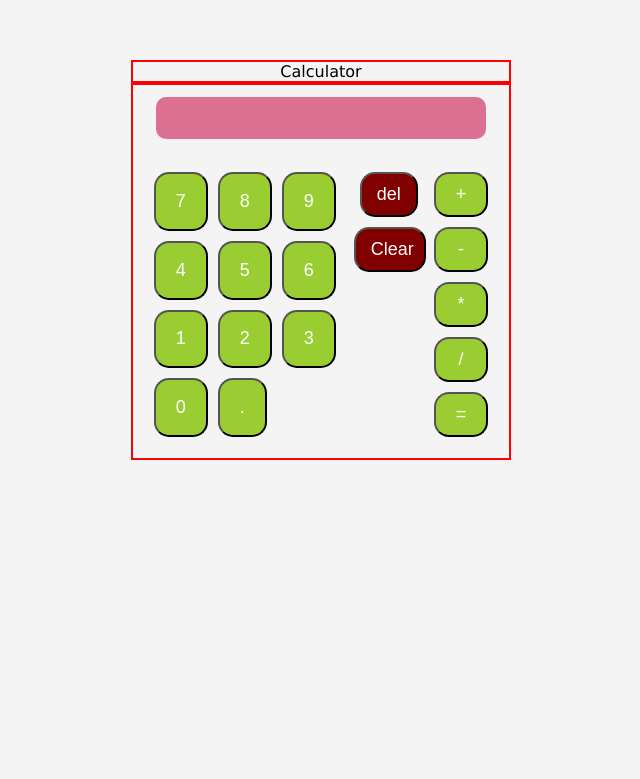
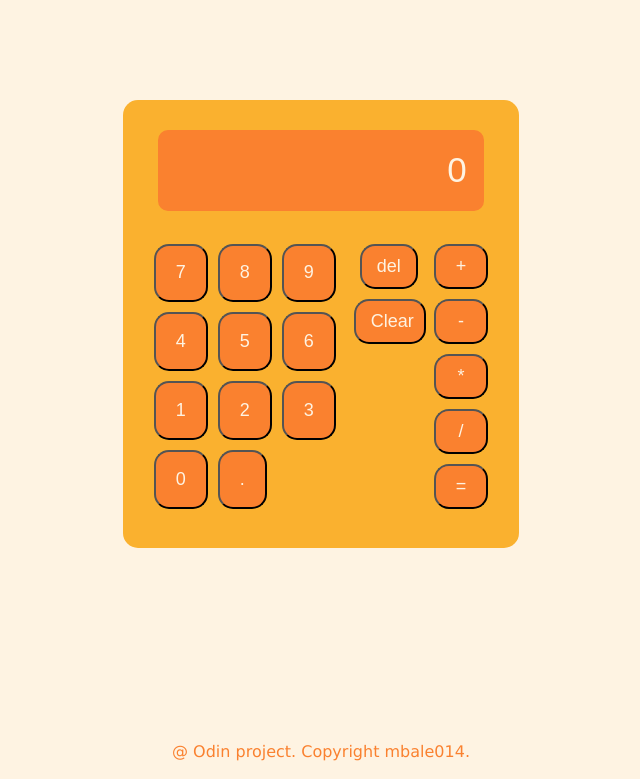
Before and after one commit to mbale014/odin-calculator, a plain HTML site: page index.html in a window 1280 px wide. Shown: the part 140-919 px from the top of the page, without its empty margins (319-959 px from the left). Before the commit the page ends 800 px from the top, so only its background shows below. Drawn offline with Linux system fonts and the light colour scheme.

Commit message:
update ui theme and add footer

```diff
--- a/index.html
+++ b/index.html
@@ -3,18 +3,20 @@
     <head>
         <meta charset="UTF-8">
         <meta name="viewport" content="width=device-width, initial-scale=1.0">
-        <title>Document</title>
+        <title>Iqbals calculator</title>
         <link rel="stylesheet" href="./styles.css">
         <script src="./script.js" defer></script>
     </head>
     <body>
 
         <div class="container">
-            <div class="title-header">Calculator</div>
+            <div class="header">
+
+            </div>
             <div class="calc-container">
                 <div class="main">
                     <div class="display">
-                        <input type="text">
+                        <input type="text" value="0">
                     </div>
                     <div class="btn-group">
                         <div class="digits-btn">
@@ -45,6 +47,9 @@
                     </div>
                 </div>
             </div>
+            <div class="footer">
+                @ Odin project. Copyright mbale014.
+            </div>
         </div>
 
     </body>
--- a/script.js
+++ b/script.js
@@ -19,7 +19,7 @@ let isOnDigit = false;
 function operate(operatorProp, num1, num2) {
     if (num2 === 0 && operatorProp === '/') {
         alert('Oh no.. no.no. division by 0 is bad..');
-        return;
+        return "why";
     } else if (!operatorProp) {
         alert('Input a number to continue');
         return;
--- a/styles.css
+++ b/styles.css
@@ -1,38 +1,52 @@
 body {
     font-family: Verdana, Geneva, Tahoma, sans-serif;
-    background-color: #f4f4f4;
+    background-color: #FEF3E2;
+    height: 100%;
+    margin: 0;
+    padding:0;
+}
+
+.container {
     display: flex;
     justify-content: center;
     align-items: center;
     flex-direction: column;
+    text-align: center;
+    box-sizing: border-box;
     min-height: 100vh;
-    margin: 0;
 }
 
-.container {
-    text-align: center;
-    box-sizing: border-box;
-    flex-shrink:1;
+.header {
+    padding: 20px;
+    margin-bottom: 12.5em;
 }
 
-.title-header,
 .calc-container {
     max-width: 440px;
-    border: 2px solid red;
+}
+
+.calc-container {
+    border-radius: 15px;
+    background-color: #FAB12F;
+    padding:18px 10px;
+    flex-grow:1;
 }
 
 
 .display input {
-    color: white;
-    background-color: palevioletred;
+    color: #FEF3E2;
+    background-color: #FA812F;
     font-weight: 400;
     font-size: 35px;
     max-width: 9.3em;
+    height: 2.3em;
     flex: 1 2;
     text-align: end;
     border: none;
     border-radius: 10px;
-    margin:12px
+    margin:12px;
+    padding-right:17px;
+    box-sizing: border-box;
 }
 
 .btn-group {
@@ -43,14 +57,15 @@ body {
 }
 
 .btn-group button {
-    color: white;
+    color: #FEF3E2;
     box-sizing: border-box;
     border-radius: 15px;
-    background-color: yellowgreen;
+    background-color: #FA812F;
     margin:5px;
     padding: 10px 20px;
     font-size: 18px;
     flex-shrink: 5;
+    font-weight: 500;
 
 }
 
@@ -71,7 +86,13 @@ body {
 }
 
 .btn-group .clear-btn-group button {
-    background-color: maroon;
+    background-color: #FA812F;
     max-width: 90%;
     padding: 10px 15px;
 }
+
+.footer {
+    color: #FA812F;
+    margin-top: 11em;
+    padding:18px;
+}
```
